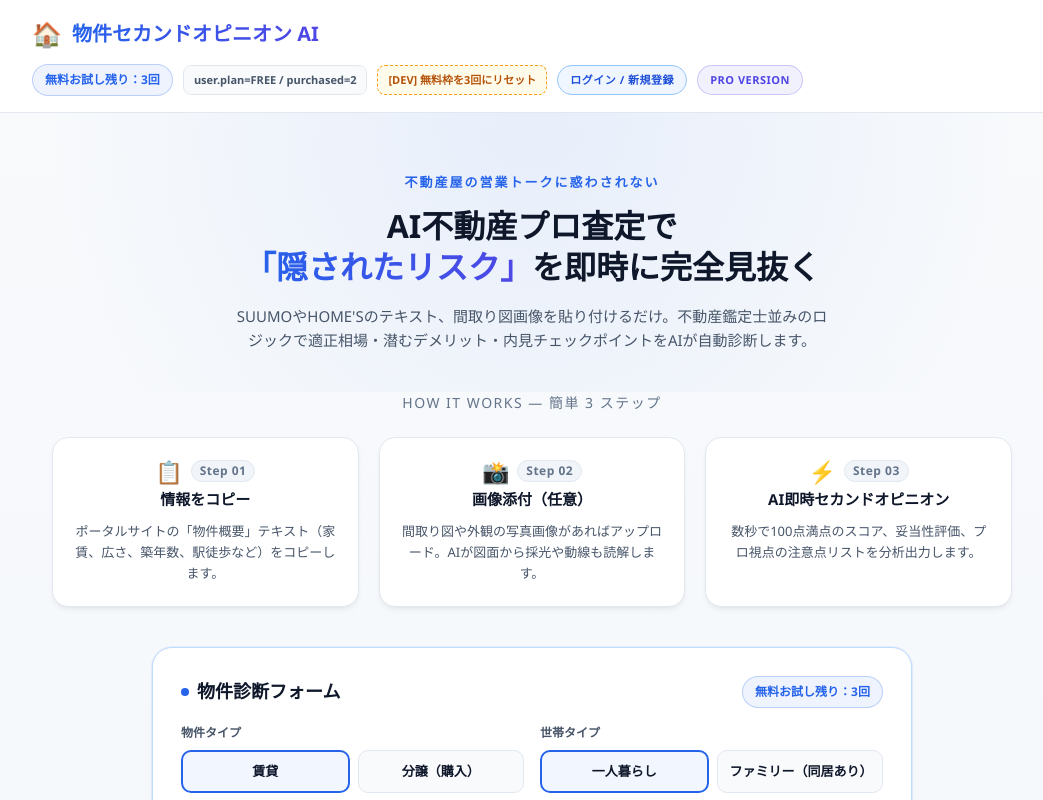
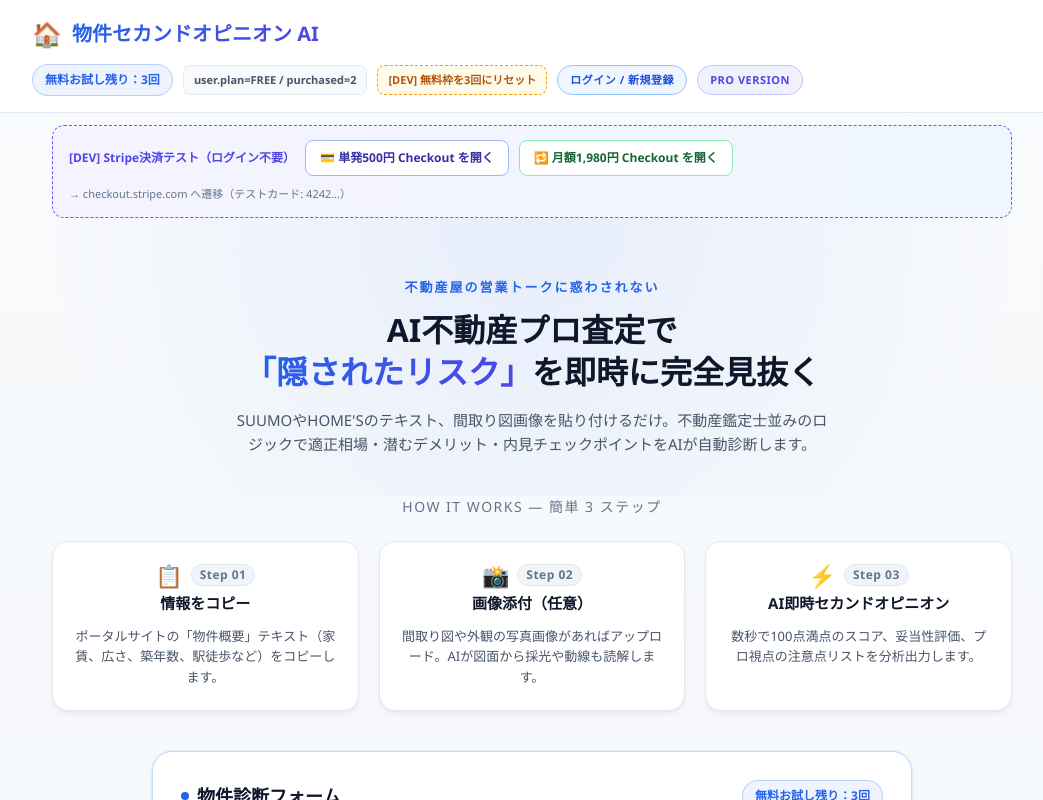
Before and after one commit to cottageofhk091-code/Real-Estate-SO, a Next.js app: page / in a window 1280 px wide. Shown: the top 800 px of the page, without its empty margins (108-1151 px from the left). Built offline with nearby package versions, Linux system fonts and the light colour scheme.

Commit message:
docs: update terms, commercial disclosure, and privacy policy text
Co-authored-by: Cursor <cursoragent@cursor.com>

```diff
--- a/app/page.tsx
+++ b/app/page.tsx
@@ -301,6 +301,8 @@ export default function Home() {
   const [paywallEmail, setPaywallEmail] = useState('');
   const [paywallSubmitting, setPaywallSubmitting] = useState(false);
   const [paywallMessage, setPaywallMessage] = useState<string | null>(null);
+  const [stripeTestLoading, setStripeTestLoading] = useState<'SINGLE' | 'MONTHLY' | null>(null);
+  const [stripeTestError, setStripeTestError] = useState<string | null>(null);
   const analyzeAbortRef = useRef<AbortController | null>(null);
   const analyzeTimedOutRef = useRef(false);
   const chatAbortRef = useRef<AbortController | null>(null);
@@ -1028,6 +1030,54 @@ ${result.viewingChecklist.map((v) => `[ ] ${v}`).join('\n')}
       setContactError(message);
     } finally {
       setContactSubmitting(false);
+    }
+  };
+
+  /** DEV専用: ログイン不要で Stripe Checkout へ遷移するテスト */
+  const startStripeCheckoutTest = async (planType: 'SINGLE' | 'MONTHLY') => {
+    if (!IS_DEV) return;
+    setStripeTestLoading(planType);
+    setStripeTestError(null);
+
+    const testUserId = user.userId || 'user_stripe_test_local';
+    const testEmail = user.email || 'stripe-test@example.com';
+    const testPropertyId =
+      currentPropertyId ||
+      (inputText.trim() ? buildPropertyId(inputText) : 'prop_stripe_test_local');
+
+    try {
+      const res = await fetch('/api/checkout', {
+        method: 'POST',
+        headers: { 'Content-Type': 'application/json' },
+        body: JSON.stringify({
+          planType,
+          userId: testUserId,
+          email: testEmail,
+          propertyId: planType === 'SINGLE' ? testPropertyId : undefined,
+          propertySnapshot:
+            planType === 'SINGLE'
+              ? {
+                  propertyId: testPropertyId,
+                  title: 'Stripeローカル決済テスト物件',
+                  locationOrUrl: 'https://example.com/stripe-test',
+                  householdType,
+                  propertyType,
+                  sourceText: inputText || 'Stripe checkout local test',
+                }
+              : undefined,
+        }),
+      });
+
+      const data = await res.json();
+      if (!res.ok || !data.url) {
+        throw new Error(data.error || 'Checkout Session の作成に失敗しました。');
+      }
+
+      window.location.href = data.url as string;
+    } catch (err: unknown) {
+      const message = err instanceof Error ? err.message : 'Stripe決済テストの開始に失敗しました。';
+      setStripeTestError(message);
+      setStripeTestLoading(null);
     }
   };
 
@@ -1526,6 +1576,75 @@ ${result.viewingChecklist.map((v) => `[ ] ${v}`).join('\n')}
           </div>
         </div>
       </header>
+
+      {IS_DEV && (
+        <div
+          style={{
+            maxWidth: '1000px',
+            margin: '0 auto',
+            padding: '12px 20px 0',
+          }}
+        >
+          <div
+            style={{
+              padding: '14px 16px',
+              borderRadius: '12px',
+              border: '1px dashed #635bff',
+              background: 'linear-gradient(90deg, #f5f3ff 0%, #eff6ff 100%)',
+              display: 'flex',
+              flexWrap: 'wrap',
+              gap: '10px',
+              alignItems: 'center',
+            }}
+          >
+            <span style={{ fontSize: '12px', fontWeight: 800, color: '#4f46e5' }}>
+              [DEV] Stripe決済テスト（ログイン不要）
+            </span>
+            <button
+              type="button"
+              disabled={!!stripeTestLoading}
+              onClick={() => void startStripeCheckoutTest('SINGLE')}
+              style={{
+                fontSize: '12px',
+                fontWeight: 800,
+                padding: '8px 14px',
+                borderRadius: '8px',
+                border: '1px solid #a5b4fc',
+                background: stripeTestLoading === 'SINGLE' ? '#c7d2fe' : '#ffffff',
+                color: '#3730a3',
+                cursor: stripeTestLoading ? 'not-allowed' : 'pointer',
+              }}
+            >
+              {stripeTestLoading === 'SINGLE' ? 'リダイレクト中...' : '💳 単発500円 Checkout を開く'}
+            </button>
+            <button
+              type="button"
+              disabled={!!stripeTestLoading}
+              onClick={() => void startStripeCheckoutTest('MONTHLY')}
+              style={{
+                fontSize: '12px',
+                fontWeight: 800,
+                padding: '8px 14px',
+                borderRadius: '8px',
+                border: '1px solid #86efac',
+                background: stripeTestLoading === 'MONTHLY' ? '#bbf7d0' : '#ffffff',
+                color: '#166534',
+                cursor: stripeTestLoading ? 'not-allowed' : 'pointer',
+              }}
+            >
+              {stripeTestLoading === 'MONTHLY' ? 'リダイレクト中...' : '🔁 月額1,980円 Checkout を開く'}
+            </button>
+            <span style={{ fontSize: '11px', color: COLORS.textDim }}>
+              → checkout.stripe.com へ遷移（テストカード: 4242…）
+            </span>
+            {stripeTestError && (
+              <div style={{ width: '100%', fontSize: '12px', color: '#b91c1c', fontWeight: 700 }}>
+                ⚠️ {stripeTestError}
+              </div>
+            )}
+          </div>
+        </div>
+      )}
 
       {/* 2. ヒーローセクション */}
       <section style={{ textAlign: 'center', padding: '60px 20px 40px', background: 'radial-gradient(circle at top, rgba(37, 99, 235, 0.08) 0%, rgba(248, 250, 252, 0) 70%)' }}>
@@ -2284,16 +2403,34 @@ ${result.viewingChecklist.map((v) => `[ ] ${v}`).join('\n')}
 
               {activeModal === 'agreement' && (
                 <div style={{ display: 'flex', flexDirection: 'column', gap: '16px' }}>
-                  <p style={{ margin: 0 }}>本利用規約は、物件セカンドオピニオン AI Pro（以下「本サービス」）の利用条件を定めるものです。</p>
+                  <p style={{ margin: 0, lineHeight: 1.7 }}>
+                    本利用規約は、物件セカンドオピニオン AI Pro（以下「本サービス」）の利用条件を定めるものです。
+                  </p>
                   {[
-                    { t: '1. サービスの内容', b: '本サービスはAIによる物件情報の分析・アドバイス提供を目的とします。正式な不動産鑑定や宅建業に基づく媒介行為ではありません。' },
-                    { t: '2. 有料プランと更新', b: 'PRO月額プランは初月割引後、2ヶ月目以降に通常料金が適用されます。解約はマイページからいつでも可能です。自動更新の3日前にリマインドメールを送信します。' },
-                    { t: '3. 禁止事項', b: '不正アクセス、過度な負荷をかける行為、法令・公序良俗に反する利用を禁止します。' },
-                    { t: '4. 規約の変更', b: '必要に応じて本規約を改定する場合があります。重要な変更はサイト上で告知します。' },
+                    {
+                      t: '1. サービスの内容と免責事項',
+                      b: '本サービスはAI（人工知能）による物件情報の自動分析・アドバイス提供を目的とするものであり、宅地建物取引業に基づく媒介行為、正式な不動産鑑定、または投資の勧誘を行うものではありません。AIによる分析結果の正確性・完全性・最新性について保証するものではなく、本サービスの利用結果に基づいて生じた損害や損失について、運営者は一切の責任を負いません。不動産の売買や投資の最終決定は、利用者ご自身の責任において行ってください。',
+                    },
+                    {
+                      t: '2. 有料プラン・購入および支払い',
+                      b: '（1）本サービスの利用料金（単発分析、PRO月額プラン等）は、サイト上に表示される価格とします。\n（2）お支払い方法は、Stripe Payments Japan合同会社が提供する決済システムを通じたクレジットカード決済等によるものとします。\n（3）デジタルコンテンツおよびサービスの性質上、購入・決済完了後の返金・返品・キャンセルには理由を問わず一切応じられません。',
+                    },
+                    {
+                      t: '3. 月額プランの自動更新と解約',
+                      b: 'PRO月額プランは、解約手続きが行われない限り自動的に更新され、月額料金が課金されます。解約はマイページよりいつでも手続きが可能です。解約手続きを行った場合でも、すでに支払われた利用料金の返金（日割り計算含む）は行われません。',
+                    },
+                    {
+                      t: '4. 禁止事項',
+                      b: '以下の行為を禁止します。\n・不正アクセス、またはサーバーに過度な負荷をかける行為\n・本サービスの分析結果を営利目的で第三者に再販売・転載する行為\n・法令、公序良俗に反する利用行為',
+                    },
+                    {
+                      t: '5. 規約の変更',
+                      b: '運営者は、必要に応じて本規約を改定することができるものとします。重要な変更を行う場合は、サイト上での掲載その他適切な方法により事前に告知します。',
+                    },
                   ].map((item) => (
                     <div key={item.t} style={{ backgroundColor: COLORS.cardAlt, padding: '16px', borderRadius: '12px', border: `1px solid ${COLORS.border}` }}>
                       <h4 style={{ color: COLORS.accentStrong, margin: '0 0 6px 0', fontSize: '14px' }}>{item.t}</h4>
-                      <p style={{ margin: 0, fontSize: '13px', color: COLORS.textDim }}>{item.b}</p>
+                      <p style={{ margin: 0, fontSize: '13px', color: COLORS.textDim, whiteSpace: 'pre-line', lineHeight: 1.7 }}>{item.b}</p>
                     </div>
                   ))}
                 </div>
@@ -2301,18 +2438,43 @@ ${result.viewingChecklist.map((v) => `[ ] ${v}`).join('\n')}
 
               {activeModal === 'tokushoho' && (
                 <div style={{ display: 'flex', flexDirection: 'column', gap: '16px' }}>
-                  <p style={{ margin: 0 }}>特定商取引法に基づく表記（デモ表示）</p>
+                  <p style={{ margin: 0, lineHeight: 1.7 }}>特定商取引法に基づく表記</p>
                   {[
-                    { t: '販売事業者', b: '物件セカンドオピニオン AI Pro 運営（デモ表記）' },
-                    { t: '販売価格', b: '単発プラン：500円（税込）／PRO月額：初月500円、2ヶ月目以降1,980円/月（税込）' },
-                    { t: '支払方法', b: 'クレジットカード（Stripe）' },
-                    { t: '役務の提供時期', b: '決済完了後、直ちにPRO機能をご利用いただけます。' },
-                    { t: '解約・返品', b: 'デジタル役務のため原則返金不可。月額は次回更新日前の解約で以降の課金を停止できます。' },
-                    { t: 'お問い合わせ', b: 'サイト内「お問い合わせ」フォームよりご連絡ください。' },
+                    { t: '■ 販売事業者名', b: '物件セカンドオピニオン AI Pro 運営事務局' },
+                    { t: '■ 運営責任者', b: 'Hiroki Matsushita' },
+                    {
+                      t: '■ 所在地・電話番号',
+                      b: 'お問い合わせ先メールアドレスまたはお問い合わせフォームにてご請求いただければ、遅滞なく開示いたします。',
+                    },
+                    {
+                      t: '■ お問い合わせ先',
+                      b: 'サイト内「お問い合わせ」フォームよりご連絡ください。\n（メールアドレス等の詳細情報は、ご請求いただければ遅滞なく開示いたします）',
+                    },
+                    {
+                      t: '■ 販売価格',
+                      b: '・単発プラン：500円（税込）\n・PRO月額プラン：初月500円（税込）、2ヶ月目以降 1,980円/月（税込）',
+                    },
+                    {
+                      t: '■ 商品代金以外の必要料金',
+                      b: 'インターネット接続料金および通信手数料（お客様のご負担となります）。',
+                    },
+                    { t: '■ 支払方法', b: 'クレジットカード決済（Stripe）' },
+                    {
+                      t: '■ 支払時期',
+                      b: '・単発プラン：ご注文時（即時決済）\n・PRO月額プラン：初回購入時、および翌月以降の自動更新日に即時決済',
+                    },
+                    {
+                      t: '■ 役務の提供時期',
+                      b: '決済完了後、直ちに対象のPRO機能・分析機能をご利用いただけます。',
+                    },
+                    {
+                      t: '■ 返品・返金・キャンセルについて',
+                      b: 'デジタル役務の性質上、決済完了後の返金・返品・途中解約による日割り返金には原則として応じられません。\n月額プランの解約は、次回更新日までにマイページより手続きを行っていただくことで、次回以降の課金を停止できます。',
+                    },
                   ].map((item) => (
                     <div key={item.t} style={{ backgroundColor: COLORS.cardAlt, padding: '16px', borderRadius: '12px', border: `1px solid ${COLORS.border}` }}>
                       <h4 style={{ color: COLORS.accentStrong, margin: '0 0 6px 0', fontSize: '14px' }}>{item.t}</h4>
-                      <p style={{ margin: 0, fontSize: '13px', color: COLORS.textDim }}>{item.b}</p>
+                      <p style={{ margin: 0, fontSize: '13px', color: COLORS.textDim, whiteSpace: 'pre-line', lineHeight: 1.7 }}>{item.b}</p>
                     </div>
                   ))}
                 </div>
@@ -2320,15 +2482,34 @@ ${result.viewingChecklist.map((v) => `[ ] ${v}`).join('\n')}
 
               {activeModal === 'privacy' && (
                 <div style={{ display: 'flex', flexDirection: 'column', gap: '16px' }}>
-                  <p style={{ margin: 0 }}>当サービスは、ユーザーのプライバシーを尊重し、個人情報の保護に努めます。</p>
+                  <p style={{ margin: 0, lineHeight: 1.7 }}>
+                    当サービス（物件セカンドオピニオン AI Pro）は、ユーザーのプライバシーを尊重し、個人情報の保護に努めます。
+                  </p>
                   {[
-                    { t: '1. 取得する情報および利用目的', b: 'AI解析および回答生成のため、入力された物件概要テキストおよび画像データを利用します。また、サービス改善のためアクセスログを自動取得する場合があります。' },
-                    { t: '2. 外部APIへのデータ送信について', b: '物件の高度な解析を行うため、Google LLC等のAIサービス（API）を利用しています。解析に必要なデータのみが送信され、個人が特定される情報は含まれません。' },
-                    { t: '3. 第三者提供の制限', b: '法令に基づく場合を除き、取得した情報を第三者に提供・開示することはありません。' },
+                    {
+                      t: '1. 取得する情報および利用目的',
+                      b: '当サービスでは、以下の情報を取得・利用します。\n・AI解析および回答生成のため：入力された物件概要テキスト、画像データ\n・決済処理のため：メールアドレス、決済識別情報\n・サービス改善・不正防止のため：アクセスログ、IPアドレス、クッキー（Cookie）情報',
+                    },
+                    {
+                      t: '2. 外部APIへのデータ送信について',
+                      b: '物件の高度な解析を行うため、Google LLC等の提供する外部AIサービス（API）を利用しています。送信されるデータは解析に必要な物件情報等であり、お客様の氏名やクレジットカード情報等の個人を特定する情報は含まれません。',
+                    },
+                    {
+                      t: '3. 決済処理における第三者提供（Stripe社への提供）',
+                      b: '当サービスでは、クレジットカード決済処理のために決済代行会社「Stripe Payments Japan合同会社」およびその関連会社（米国等）の決済システムを利用しています。\n決済手続きの際、お客様のクレジットカード情報・メールアドレス等はStripe社のサーバーに直接送信・保護され、当サービスのサーバーにはクレジットカード情報は一切保持されません。',
+                    },
+                    {
+                      t: '4. 第三者提供の制限',
+                      b: '前項の決済代行業者への委託および法令に基づく場合を除き、取得した個人情報をユーザーの同意なく第三者に提供・開示することはありません。',
+                    },
+                    {
+                      t: '5. お問い合わせ窓口',
+                      b: '個人情報の取り扱いに関するお問い合わせは、サイト内のお問い合わせフォームよりご連絡ください。',
+                    },
                   ].map((item) => (
                     <div key={item.t} style={{ backgroundColor: COLORS.cardAlt, padding: '16px', borderRadius: '12px', border: `1px solid ${COLORS.border}` }}>
                       <h4 style={{ color: COLORS.accentStrong, margin: '0 0 6px 0', fontSize: '14px' }}>{item.t}</h4>
-                      <p style={{ margin: 0, fontSize: '13px', color: COLORS.textDim }}>{item.b}</p>
+                      <p style={{ margin: 0, fontSize: '13px', color: COLORS.textDim, whiteSpace: 'pre-line', lineHeight: 1.7 }}>{item.b}</p>
                     </div>
                   ))}
                 </div>
```
